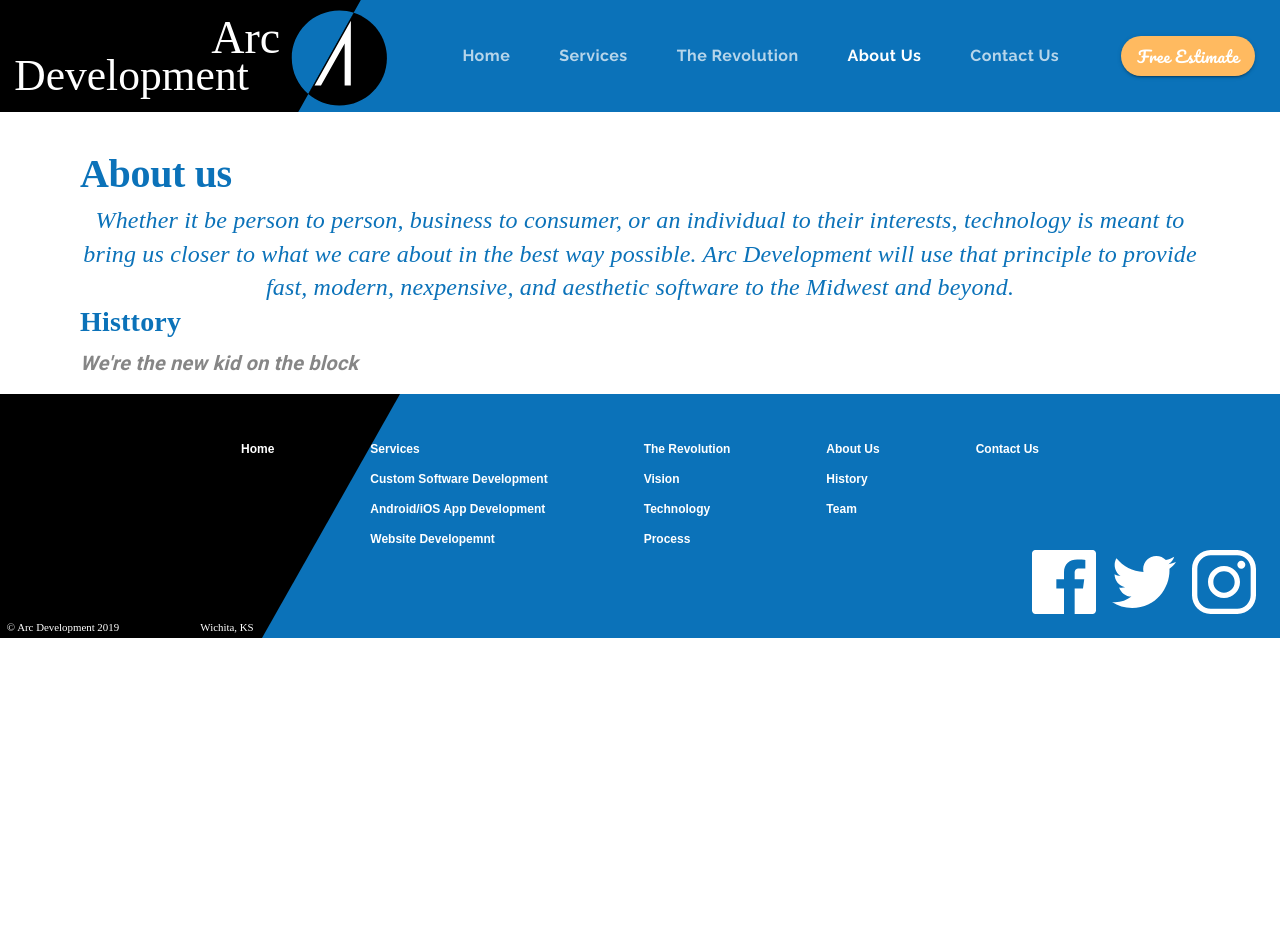
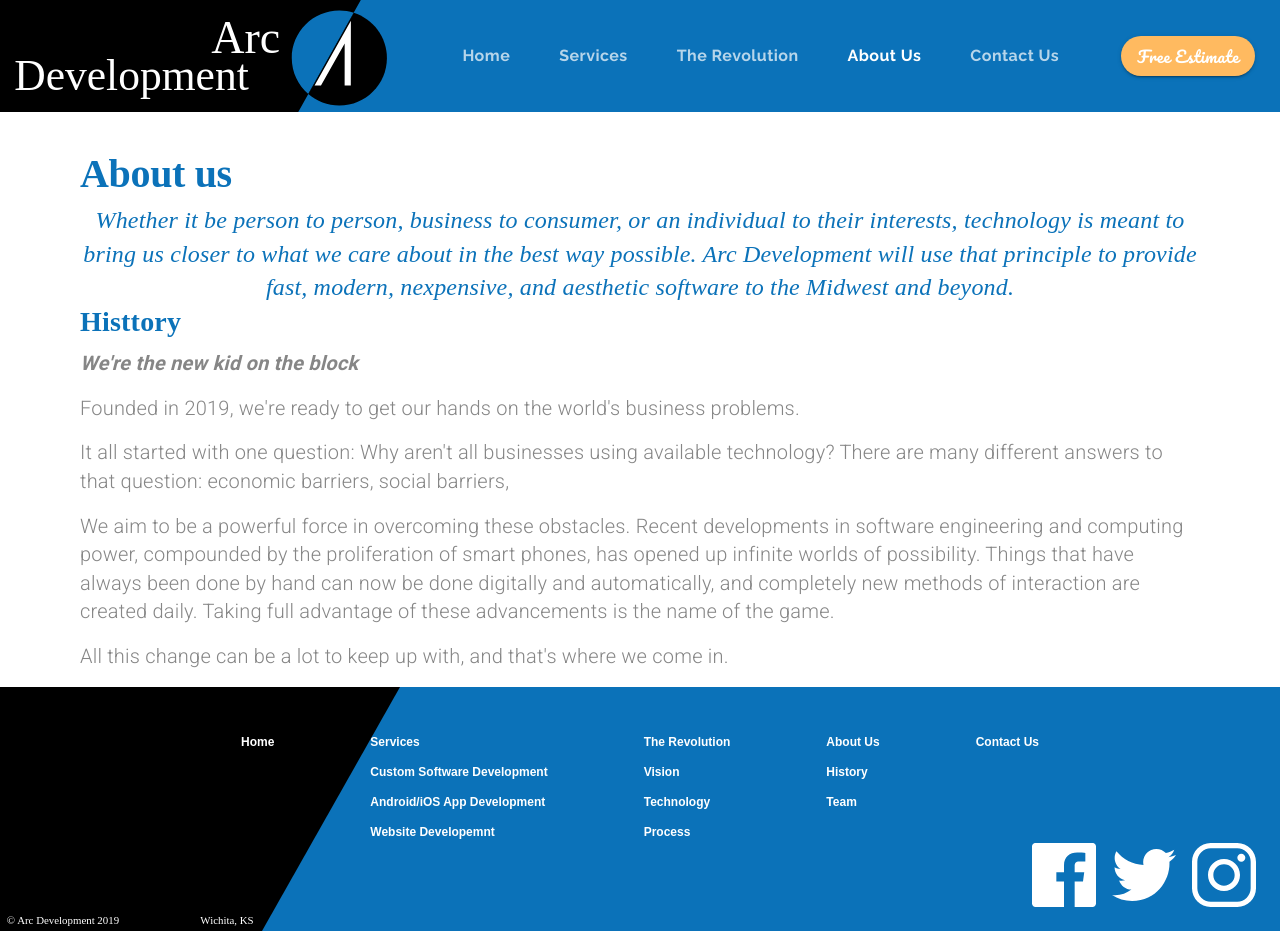
Before and after one commit to arunsinghsnd/NativeCodeLab, a React (Create React App) app: page /about in a window 1280 px wide. Before the commit the page ends 800 px from the top, so only its background shows below. Built offline with nearby package versions, Linux system fonts and the light colour scheme.

Commit message:
added the history section of about page

```diff
--- a/src/components/About.js
+++ b/src/components/About.js
@@ -77,6 +77,28 @@ const About = () => {
             >
               We're the new kid on the block
             </Typography>
+            <Typography variant="body2" paragraph>
+              Founded in 2019, we're ready to get our hands on the world's
+              business problems.
+            </Typography>
+            <Typography variant="body2" paragraph>
+              It all started with one question: Why aren't all businesses using
+              available technology? There are many different answers to that
+              question: economic barriers, social barriers,
+            </Typography>
+            <Typography variant="body2" paragraph>
+              We aim to be a powerful force in overcoming these obstacles.
+              Recent developments in software engineering and computing power,
+              compounded by the proliferation of smart phones, has opened up
+              infinite worlds of possibility. Things that have always been done
+              by hand can now be done digitally and automatically, and
+              completely new methods of interaction are created daily. Taking
+              full advantage of these advancements is the name of the game.
+            </Typography>
+            <Typography variant="body2" paragraph>
+              All this change can be a lot to keep up with, and that's where we
+              come in.
+            </Typography>
           </Grid>
         </Grid>
       </Grid>
```
